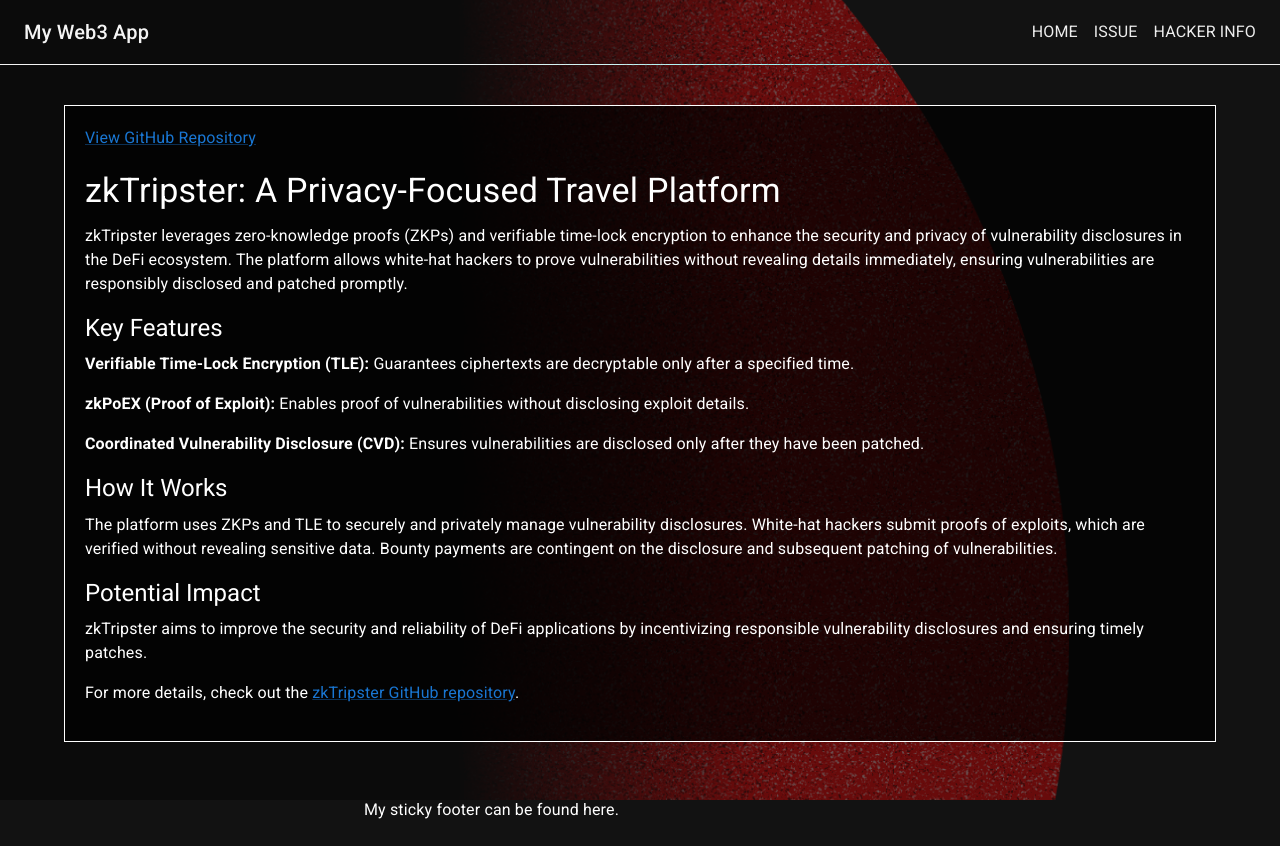
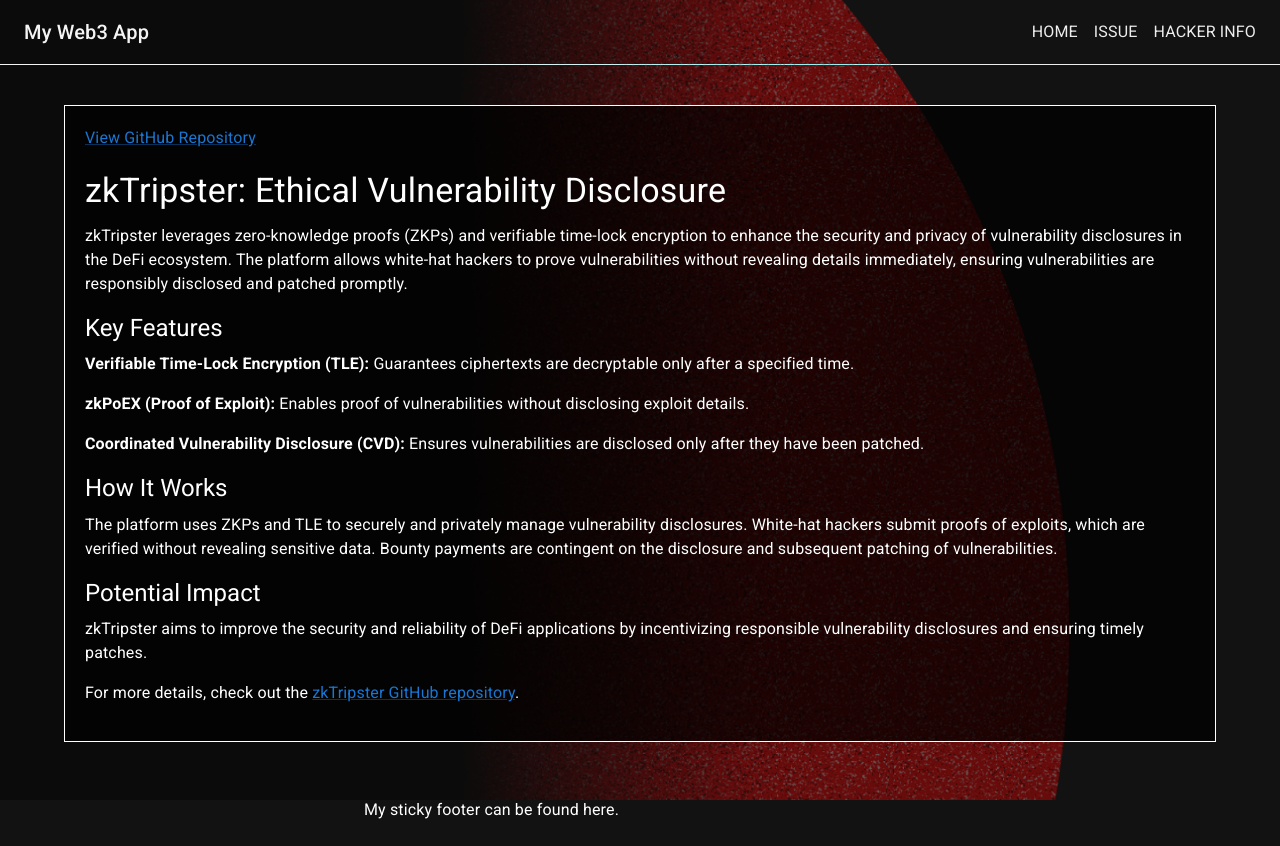
Before and after one commit to nulltea/zkTripster, a React (Vite) app in the folder frontend/: page /hacker-info in a window 1280 px wide. Built offline with nearby package versions, Linux system fonts and the light colour scheme.

Commit message:
fix heading

```diff
--- a/frontend/src/pages/HackerInfo.tsx
+++ b/frontend/src/pages/HackerInfo.tsx
@@ -18,7 +18,7 @@ const HackerInfo: React.FC = () => {
                     View GitHub Repository
                 </StyledButtonLink>
                 <Typography variant="h4" component="h1" gutterBottom>
-                    zkTripster: A Privacy-Focused Travel Platform
+                    zkTripster: Ethical Vulnerability Disclosure
                 </Typography>
                 <Typography variant="body1" paragraph>
                     zkTripster leverages zero-knowledge proofs (ZKPs) and verifiable time-lock encryption to enhance the
```
